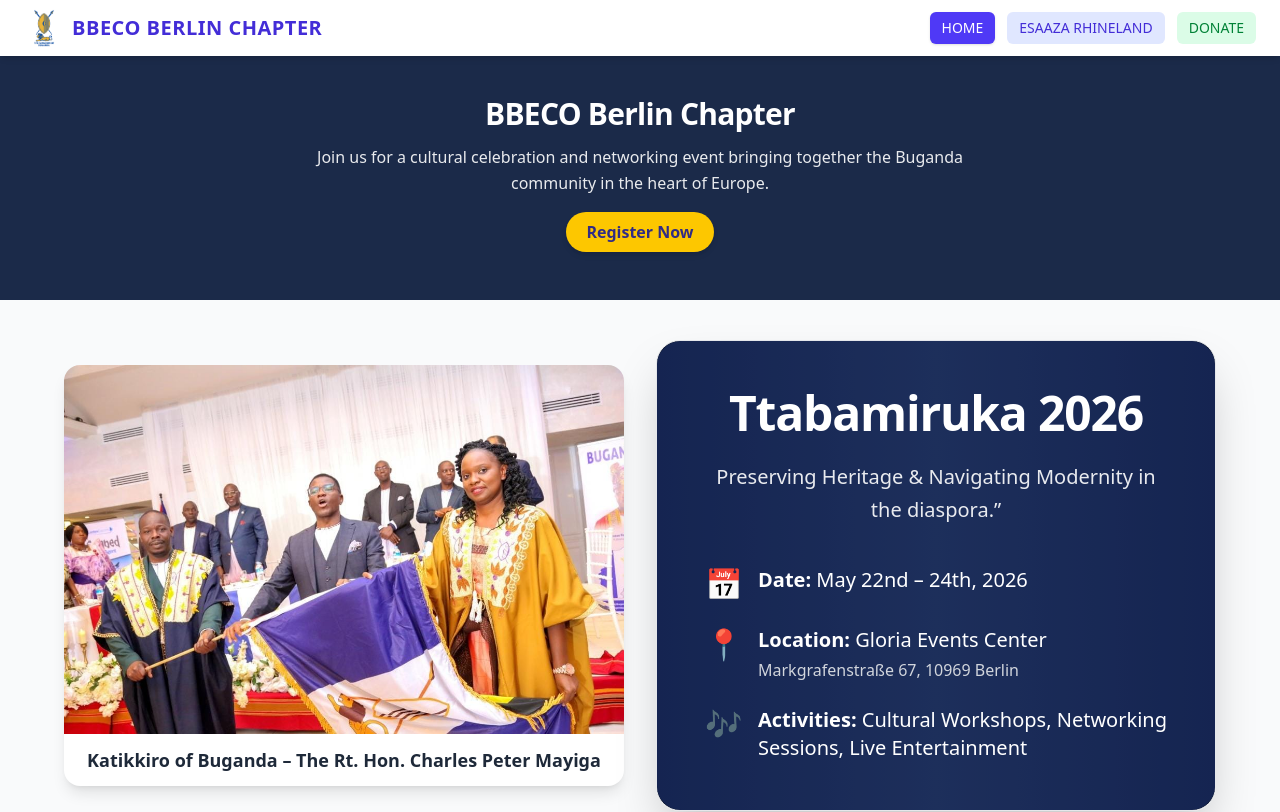
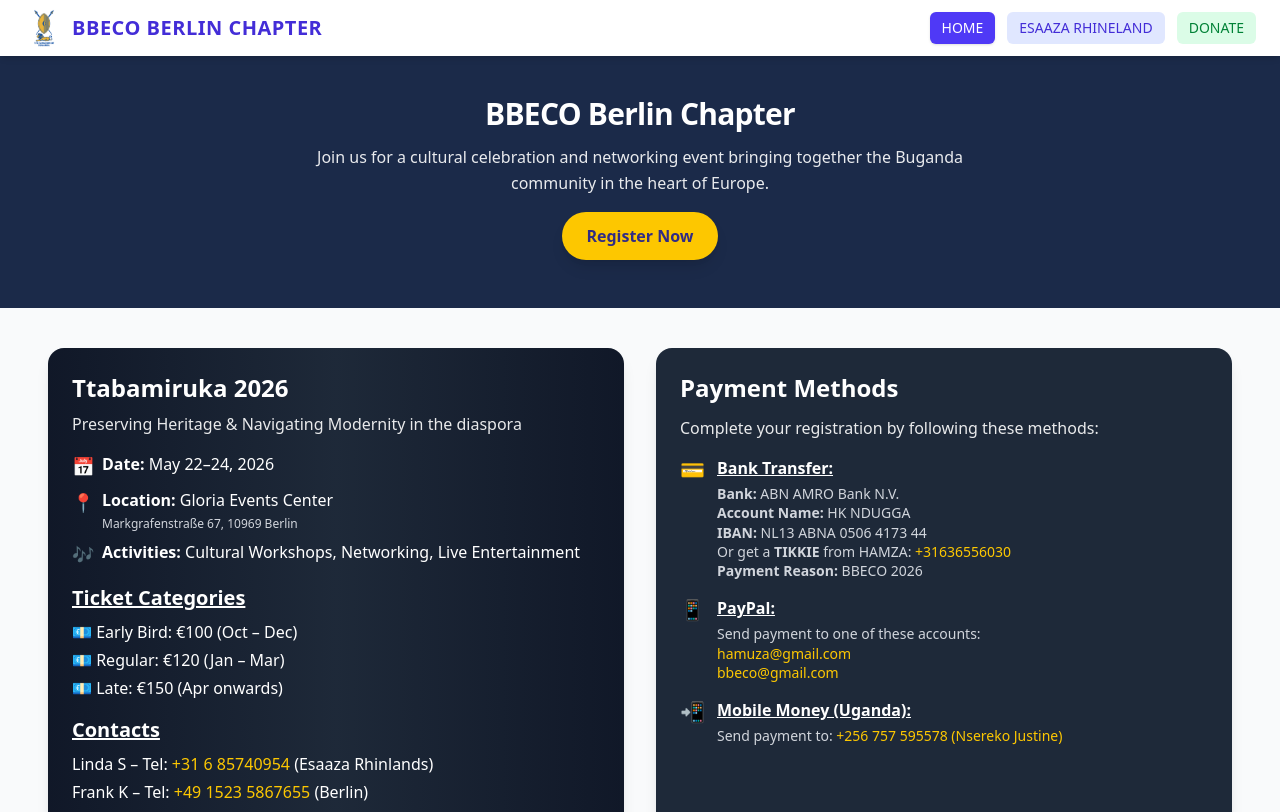
Before and after one commit to mperwe/bug-form_frontend, a React (Vite) app: page / in a window 1280 px wide. Shown: the top 812 px of the page. Built offline with nearby package versions, Linux system fonts and the light colour scheme; the HTML template or start-up script is replaced by a standard one.

Commit message:
edit home page

```diff
--- a/src/App.jsx
+++ b/src/App.jsx
@@ -20,7 +20,8 @@
         <Route path="/" element={<Home />} />
         <Route path="/register" element={<Register />} />
         <Route path="/admin/login" element={<AdminLogin onLogin={handleLogin} />} />
-        <Route path="/admin/dashboard" element={<AdminDashboard token={adminToken} setToken={setAdminToken} />} />
+        <Route path="/admin/dashboo
+        ard" element={<AdminDashboard token={adminToken} setToken={setAdminToken} />} />
       </Routes>
     </Router>
   );
--- a/src/components/EventDescription.jsx
+++ b/src/components/EventDescription.jsx
@@ -1,50 +1,91 @@
 import React from "react";
 
-export default function EventDescription() {
+export default function EventSection() {
   return (
-    <section
-      className="relative text-white shadow-2xl rounded-3xl p-8 md:p-12 border border-gray-200
-                 bg-cover bg-center bg-no-repeat bg-gradient-to-r from-gray-900 via-gray-800 to-gray-900"
-    >
-      {/* Optional overlay for better readability */}
-      <div className="absolute inset-0 bg-blue-900/40 rounded-3xl"></div>
-
-      {/* Content */}
-      <div className="relative z-10 text-center max-w-3xl mx-auto">
-        <h2 className="text-3xl md:text-5xl font-extrabold mb-6 tracking-tight">
+    <section className="relative text-white w-full max-w-7xl mx-auto px-4 md:px-12 py-8 md:py-12">
+      <div className="flex flex-col md:flex-row gap-8 md:gap-10">
+        {/* Left Panel: Event Description */}
+        <div className="flex-1 bg-gradient-to-r from-gray-900 via-gray-800 to-gray-900 rounded-2xl p-6 md:p-8 relative overflow-hidden shadow-lg min-h-[350px]">
+          {/* Overlay */}
+          <div className="absolute inset-0 bg-black/30 rounded-2xl"></div>
+          <div className="relative z-10 text-center md:text-left">
+            <h2 className="text-2xl md:text-3xl font-bold mb-3">
               Ttabamiruka 2026
             </h2>
-
-        <p className="text-lg md:text-xl mb-10 opacity-90 leading-relaxed">
-          Preserving Heritage & Navigating Modernity in the diaspora.”
+            <p className="text-sm md:text-base mb-4 opacity-90">
+              Preserving Heritage & Navigating Modernity in the diaspora
             </p>
 
-        <ul className="space-y-6 text-left text-lg md:text-xl font-medium">
-          <li className="flex items-start gap-4">
-            <span className="text-3xl">📅</span>
+            <ul className="space-y-2 text-sm md:text-base">
+              <li className="flex items-start gap-3">
+                <span className="text-xl">📅</span>
                 <div>
-              <strong>Date:</strong> May 22nd – 24th, 2026
+                  <strong>Date:</strong> May 22–24, 2026
                 </div>
               </li>
-
-          <li className="flex items-start gap-4">
-            <span className="text-3xl">📍</span>
+              <li className="flex items-start gap-3">
+                <span className="text-xl">📍</span>
                 <div>
                   <strong>Location:</strong> Gloria Events Center
-              <p className="text-gray-300 text-base mt-1">
+                  <p className="text-gray-300 text-xs mt-1">
                     Markgrafenstraße 67, 10969 Berlin
                   </p>
                 </div>
               </li>
-
-          <li className="flex items-start gap-4">
-            <span className="text-3xl">🎶</span>
+              <li className="flex items-start gap-3">
+                <span className="text-xl">🎶</span>
                 <div>
-              <strong>Activities:</strong> Cultural Workshops, Networking Sessions, Live Entertainment
+                  <strong>Activities:</strong> Cultural Workshops, Networking, Live Entertainment
                 </div>
               </li>
             </ul>
           </div>
+        </div>
+
+        {/* Right Panel: Payment Methods */}
+        <div className="flex-1 bg-gray-800 rounded-2xl p-6 md:p-8 shadow-lg min-h-[350px]">
+          <h2 className="text-2xl md:text-3xl font-bold mb-3 text-center md:text-left">
+            Payment Methods
+          </h2>
+          <p className="text-sm md:text-base mb-4 opacity-90">
+            Follow the instructions below to complete registration:
+          </p>
+
+          <ul className="space-y-3 text-sm md:text-base">
+            <li className="flex items-start gap-3">
+              <span className="text-xl">💳</span>
+              <div>
+                <strong>Bank Transfer:</strong>
+                <p className="text-gray-300 text-xs mt-1">
+                  Account: 123-456-7890 <br />
+                  Bank: Example Bank <br />
+                  Reference: Your Registration Number
+                </p>
+              </div>
+            </li>
+
+            <li className="flex items-start gap-3">
+              <span className="text-xl">📱</span>
+              <div>
+                <strong>Mobile Payment:</strong>
+                <p className="text-gray-300 text-xs mt-1">
+                  Pay via MobilePay or PayPal using your registration number.
+                </p>
+              </div>
+            </li>
+
+            <li className="flex items-start gap-3">
+              <span className="text-xl">📝</span>
+              <div>
+                <strong>Manual Payment:</strong>
+                <p className="text-gray-300 text-xs mt-1">
+                  Visit our registration desk onsite and pay in cash or card.
+                </p>
+              </div>
+            </li>
+          </ul>
+        </div>
+      </div>
     </section>
   );
 }
--- a/src/pages/Home.jsx
+++ b/src/pages/Home.jsx
@@ -2,11 +2,11 @@
 import { Link } from "react-router-dom";
 import Navbar from "../components/Nabvar.jsx";
 import Footer from "../components/Footer.jsx";
-import EventDescription from "../components/EventDescription.jsx";
 
 export default function Home() {
   return (
-    <>
+    <div className="flex flex-col min-h-screen">
+      {/* Navbar */}
       <Navbar />
 
       {/* Hero Section */}
@@ -21,7 +21,7 @@
 
           <Link
             to="/register"
-            className="mt-4 inline-block px-5 py-2 bg-yellow-400 text-indigo-900 font-bold rounded-full shadow-md hover:bg-yellow-300 transition-all duration-300"
+            className="mt-4 inline-block px-6 py-3 bg-yellow-400 text-indigo-900 font-bold rounded-full shadow-lg transition-all duration-300 transform hover:scale-105 hover:bg-yellow-300"
           >
             Register Now
           </Link>
@@ -29,31 +29,121 @@
       </section>
 
       {/* Main Section */}
-      <main className="bg-gray-50 py-10 px-4 md:px-8">
-        <div className="max-w-6xl mx-auto grid grid-cols-1 md:grid-cols-2 gap-8 items-center">
+      <main className="bg-gray-50 py-10 px-4 md:px-12 flex-grow">
+        <div className="max-w-7xl mx-auto flex flex-col md:flex-row gap-6 md:gap-8">
 
-          {/* Prime Minister Image */}
-          <div className="flex justify-center">
-            <div className="rounded-2xl overflow-hidden shadow-lg bg-white max-w-lg md:max-w-2xl">
-              <img
-                src="/bbeco.jpg"
-                alt="Prime Minister of Buganda"
-                className="w-full h-auto object-cover"
-              />
-              <p className="text-center py-3 text-base md:text-lg font-semibold text-gray-800">
-                Katikkiro of Buganda – The Rt. Hon. Charles Peter Mayiga
+          {/* Left Panel: Event */}
+          <div className="flex-1 bg-gradient-to-r from-gray-900 via-gray-800 to-gray-900 rounded-2xl p-5 md:p-6 shadow-lg min-h-[300px] transform transition-transform hover:-translate-y-1 hover:shadow-2xl">
+            <div className="text-center md:text-left text-white">
+              <h2 className="text-xl md:text-2xl font-bold mb-2">
+                Ttabamiruka 2026
+              </h2>
+              <p className="text-sm md:text-base mb-4 opacity-90">
+                Preserving Heritage & Navigating Modernity in the diaspora
               </p>
+
+              {/* Event Details */}
+              <ul className="space-y-2 text-sm md:text-base mb-4">
+                <li className="flex items-start gap-2">
+                  <span className="text-lg">📅</span>
+                  <div><strong>Date:</strong> May 22–24, 2026</div>
+                </li>
+                <li className="flex items-start gap-2">
+                  <span className="text-lg">📍</span>
+                  <div>
+                    <strong>Location:</strong> Gloria Events Center
+                    <p className="text-gray-300 text-xs mt-1">
+                      Markgrafenstraße 67, 10969 Berlin
+                    </p>
+                  </div>
+                </li>
+                <li className="flex items-start gap-2">
+                  <span className="text-lg">🎶</span>
+                  <div>
+                    <strong>Activities:</strong> Cultural Workshops, Networking, Live Entertainment
+                  </div>
+                </li>
+              </ul>
+
+              {/* Ticket Categories */}
+              <div className="mb-4">
+                <h3 className="text-lg md:text-xl font-semibold mb-2 underline">Ticket Categories</h3>
+                <ul className="space-y-1 text-sm md:text-base">
+                  <li>💶 Early Bird: €100 (Oct – Dec)</li>
+                  <li>💶 Regular: €120 (Jan – Mar)</li>
+                  <li>💶 Late: €150 (Apr onwards)</li>
+                </ul>
+              </div>
+
+              {/* Contact Info */}
+              <div>
+                <h3 className="text-lg md:text-xl font-semibold mb-2 underline">Contacts</h3>
+                <ul className="space-y-1 text-sm md:text-base">
+                  <li>Linda S – Tel: <span className="text-yellow-400">+31 6 85740954</span> (Esaaza Rhinlands)</li>
+                  <li>Frank K – Tel: <span className="text-yellow-400">+49 1523 5867655</span> (Berlin)</li>
+                  <li>Samuel S – Tel: <span className="text-yellow-400">+49 1520 8514008</span> (Munchen)</li>
+                </ul>
+              </div>
             </div>
           </div>
 
-          {/* Event Description */}
-          <div className="space-y-6">
-            <EventDescription />
+          {/* Right Panel: Payment Methods */}
+          <div className="flex-1 bg-gray-800 rounded-2xl p-5 md:p-6 shadow-lg min-h-[300px] transform transition-transform hover:-translate-y-1 hover:shadow-2xl">
+            <div className="text-white text-center md:text-left">
+              <h2 className="text-xl md:text-2xl font-bold mb-3">
+                Payment Methods
+              </h2>
+              <p className="text-sm md:text-base mb-4 opacity-90">
+                Complete your registration by following these methods:
+              </p>
+              <ul className="space-y-4 text-sm md:text-base">
+                {/* Bank Transfer */}
+                <li className="flex items-start gap-3">
+                  <span className="text-xl">💳</span>
+                  <div>
+                    <strong className="underline">Bank Transfer:</strong>
+                    <p className="text-gray-300 text-xs md:text-sm mt-1 leading-snug">
+                      <strong>Bank:</strong> ABN AMRO Bank N.V.<br />
+                      <strong>Account Name:</strong> HK NDUGGA<br />
+                      <strong>IBAN:</strong> NL13 ABNA 0506 4173 44<br />
+                      Or get a <strong>TIKKIE</strong> from HAMZA: <span className="text-yellow-400">+31636556030</span><br />
+                      <strong>Payment Reason:</strong> BBECO 2026
+                    </p>
+                  </div>
+                </li>
+
+                {/* PayPal */}
+                <li className="flex items-start gap-3">
+                  <span className="text-xl">📱</span>
+                  <div>
+                    <strong className="underline">PayPal:</strong>
+                    <p className="text-gray-300 text-xs md:text-sm mt-1 leading-snug">
+                      Send payment to one of these accounts:<br />
+                      <span className="text-yellow-400">hamuza@gmail.com</span><br />
+                      <span className="text-yellow-400">bbeco@gmail.com</span>
+                    </p>
+                  </div>
+                </li>
+
+                {/* Mobile Money */}
+                <li className="flex items-start gap-3">
+                  <span className="text-xl">📲</span>
+                  <div>
+                    <strong className="underline">Mobile Money (Uganda):</strong>
+                    <p className="text-gray-300 text-xs md:text-sm mt-1 leading-snug">
+                      Send payment to: <span className="text-yellow-400">+256 757 595578 (Nsereko Justine)</span>
+                    </p>
+                  </div>
+                </li>
+              </ul>
+            </div>
           </div>
+
         </div>
       </main>
 
+      {/* Footer */}
       <Footer />
-    </>
+    </div>
   );
 }
```
Lines whose indentation alone changed are shown as unchanged.
